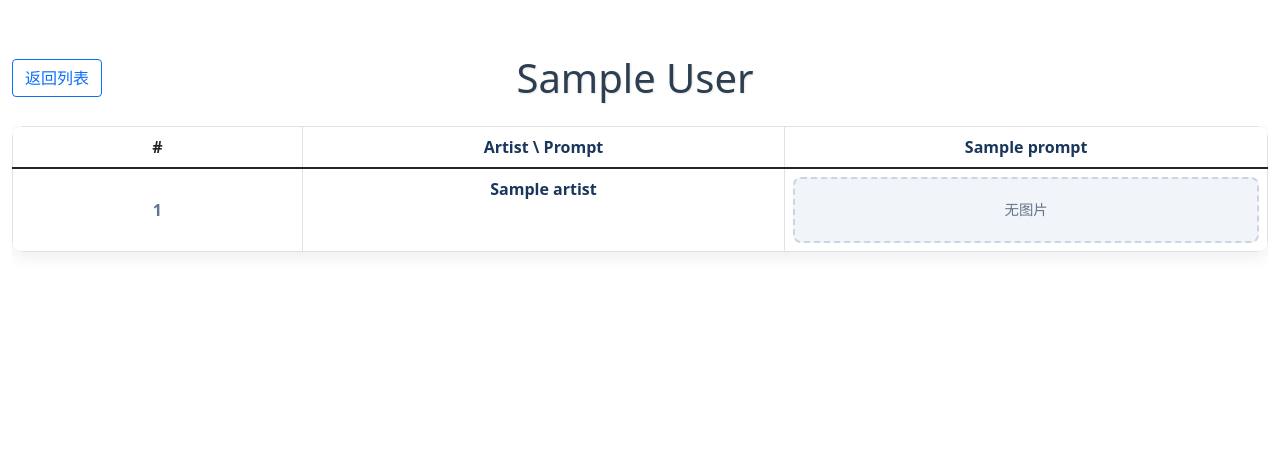
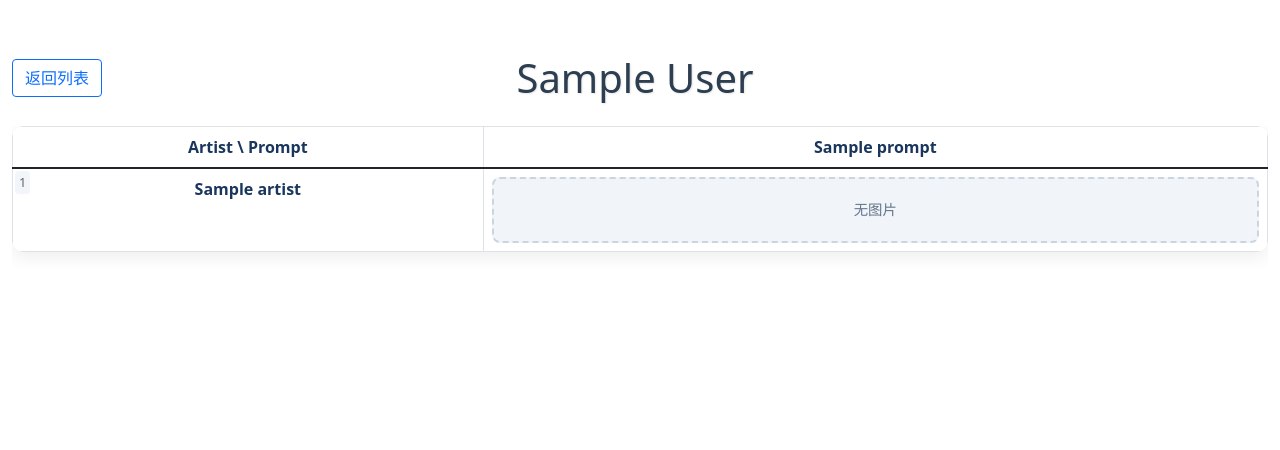
Before and after one commit to WallBreakerNO4/SD-prompts-test-website, a Flask app: template website/templates/batch.html in a window 1280 px wide. Shown: the top 450 px of the page. Run offline with Flask 3, Linux system fonts and the light colour scheme; the template is opened without the code that fills it: most values are stand-ins (such as "Sample title", 1, 10 or a date in 2020); some libraries are stand-ins or nearby versions.

Commit message:
更新批次页面样式：将行号样式从表格单元格移至艺术家名称旁边，添加新的行号指示器样式以提升可读性，同时在 CSS 中删除旧的行号样式，优化整体布局和用户体验。

```diff
--- a/website/static/css/style.css
+++ b/website/static/css/style.css
@@ -61,6 +61,7 @@ h1 {
 
 .artist-header {
     width: 120px;
+    position: relative;
 }
 
 .prompt-header {
@@ -400,3 +401,20 @@ h1 {
 .highlight-animation {
     animation: highlightRow 1.5s ease-out forwards;
 }
+
+.row-number-indicator {
+    position: absolute;
+    top: 2px;
+    left: 2px;
+    font-size: 0.8em;
+    color: #666;
+    background-color: rgba(241, 245, 249, 0.9);
+    padding: 2px 4px;
+    border-radius: 4px;
+    font-weight: normal;
+}
+
+/* 删除旧的行号样式 */
+/* .row-number-header, .row-number {
+    display: none;
+} */
--- a/website/templates/batch.html
+++ b/website/templates/batch.html
@@ -28,7 +28,6 @@
             <table class="table table-bordered matrix-table">
                 <thead>
                     <tr>
-                        <th class="row-number-header">#</th>
                         <th class="prompt-header">Artist \ Prompt</th>
                         {% for prompt in prompts %}
                         <th class="prompt-header">{{ prompt }}</th>
@@ -38,8 +37,10 @@
                 <tbody>
                     {% for artist in artists %}
                     <tr id="row-{{ loop.index }}">
-                        <td class="row-number">{{ loop.index }}</td>
-                        <th class="artist-header">{{ artist }}</th>
+                        <th class="artist-header">
+                            <span class="row-number-indicator">{{ loop.index }}</span>
+                            {{ artist }}
+                        </th>
                         {% for prompt in prompts %}
                         <td class="image-cell">
                             {% if matrix[artist][prompt] %}
```
